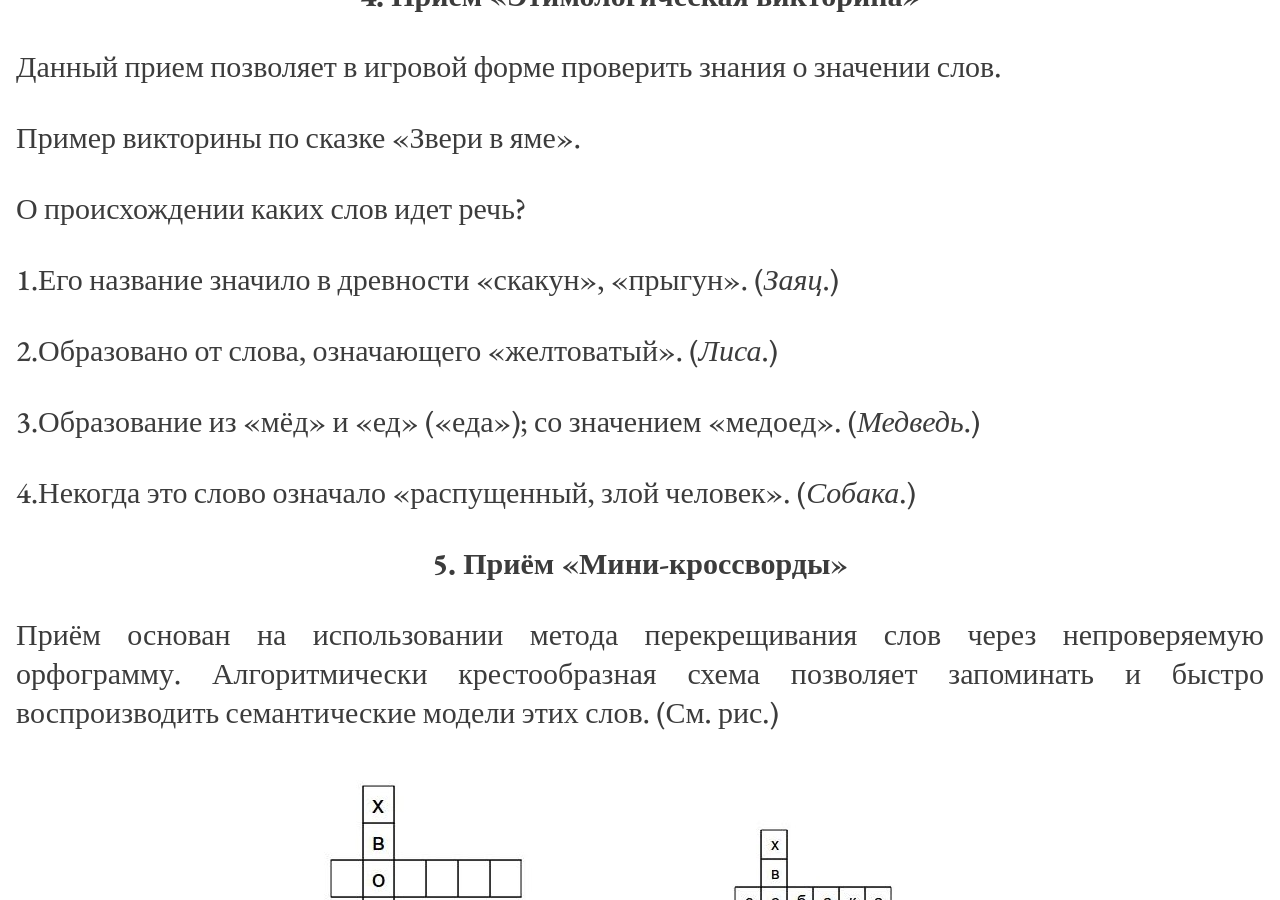
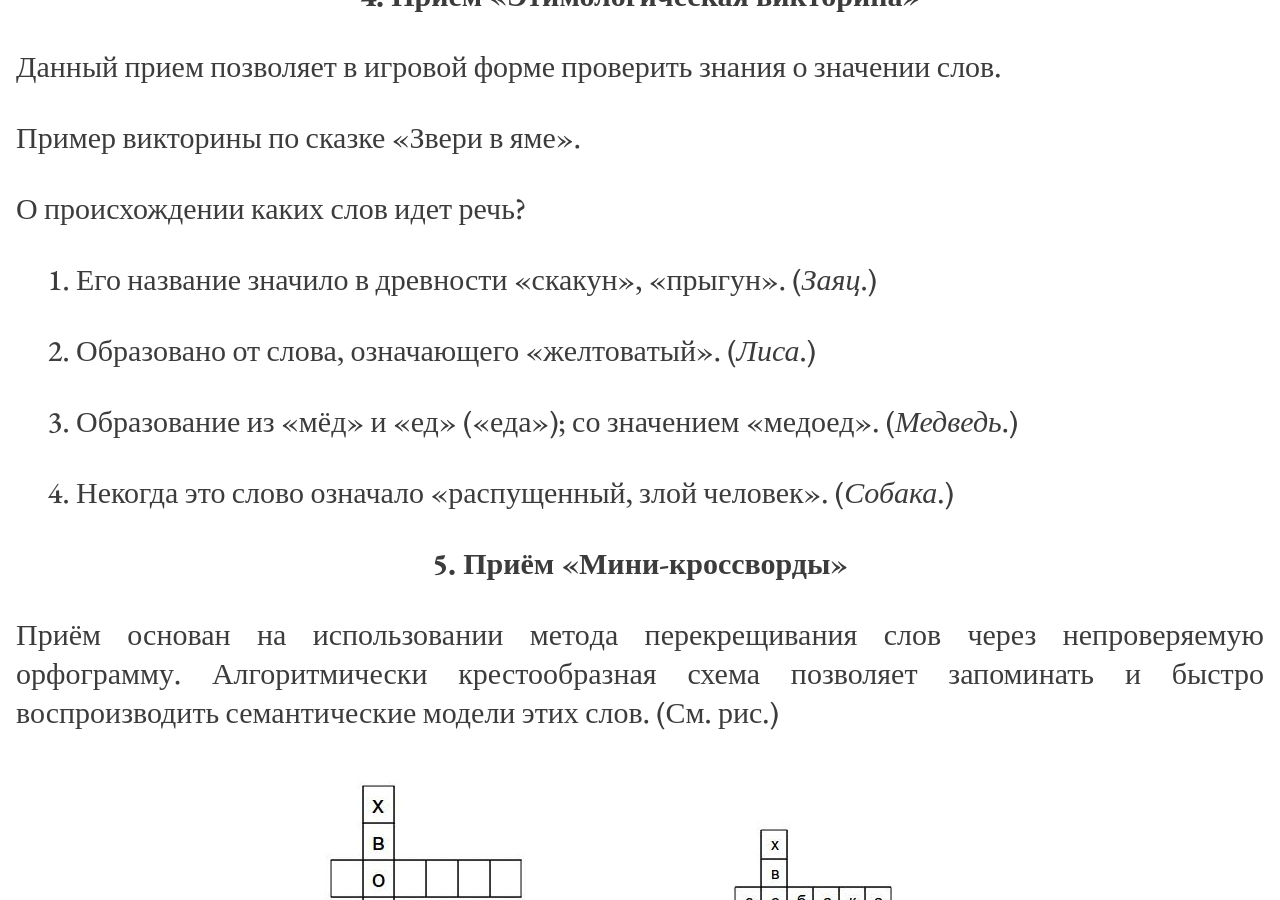
Before and after one commit to seveleva/seveleva, a Jekyll site: the page built from cathegory.md, in a window 1280 px wide and 900 px high, scrolled down 9851 px. Built offline with Jekyll 4.4.1, drawn with Linux system fonts in a browser that asks for light colours; some of the changed text lies outside the part shown.

```diff
--- a/cathegory.md
+++ b/cathegory.md
@@ -170,13 +170,13 @@ description: Обобщение педагогического опыта по
 
 О происхождении каких слов идет речь?
 
-1.Его название значило в древности «скакун», «прыгун». (*Заяц*.)
+1. Его название значило в древности «скакун», «прыгун». (*Заяц*.)
 
-2.Образовано от слова, означающего «желтова­тый». (*Лиса*.)
+2. Образовано от слова, означающего «желтова­тый». (*Лиса*.)
 
-3.Образование из «мёд» и «ед» («еда»); со значе­нием «медоед». (*Медведь*.)
+3. Образование из «мёд» и «ед» («еда»); со значе­нием «медоед». (*Медведь*.)
 
-4.Некогда это слово означало «распущенный, злой человек». (*Собака*.)
+4. Некогда это слово означало «распущенный, злой человек». (*Собака*.)
 
 <div style="text-align: center"><h4>5. Приём «Мини-кроссворды»</h4></div>
 
@@ -234,7 +234,7 @@ description: Обобщение педагогического опыта по
 
 Учащиеся ищут, какая лексема «спрята­лась» в словарном слове, и, опираясь на ассоциативное мышление, придумыва­ют ту сюжетную историю, которая могла бы объединять эти два слова.
 
-Пример.
+*Пример*.
 
 1. Ком**ната** – Ната в комнате.
 
@@ -284,7 +284,7 @@ description: Обобщение педагогического опыта по
 
 ### Зайцы и лягушки
 
-Русская народная сказка
+*Русская народная сказка*
 
 Сошлись раз зайцы и стали плакаться на свою жизнь:
 
```
Also changed, not shown: other parts of cathegory.md (+1 -1 lines).
